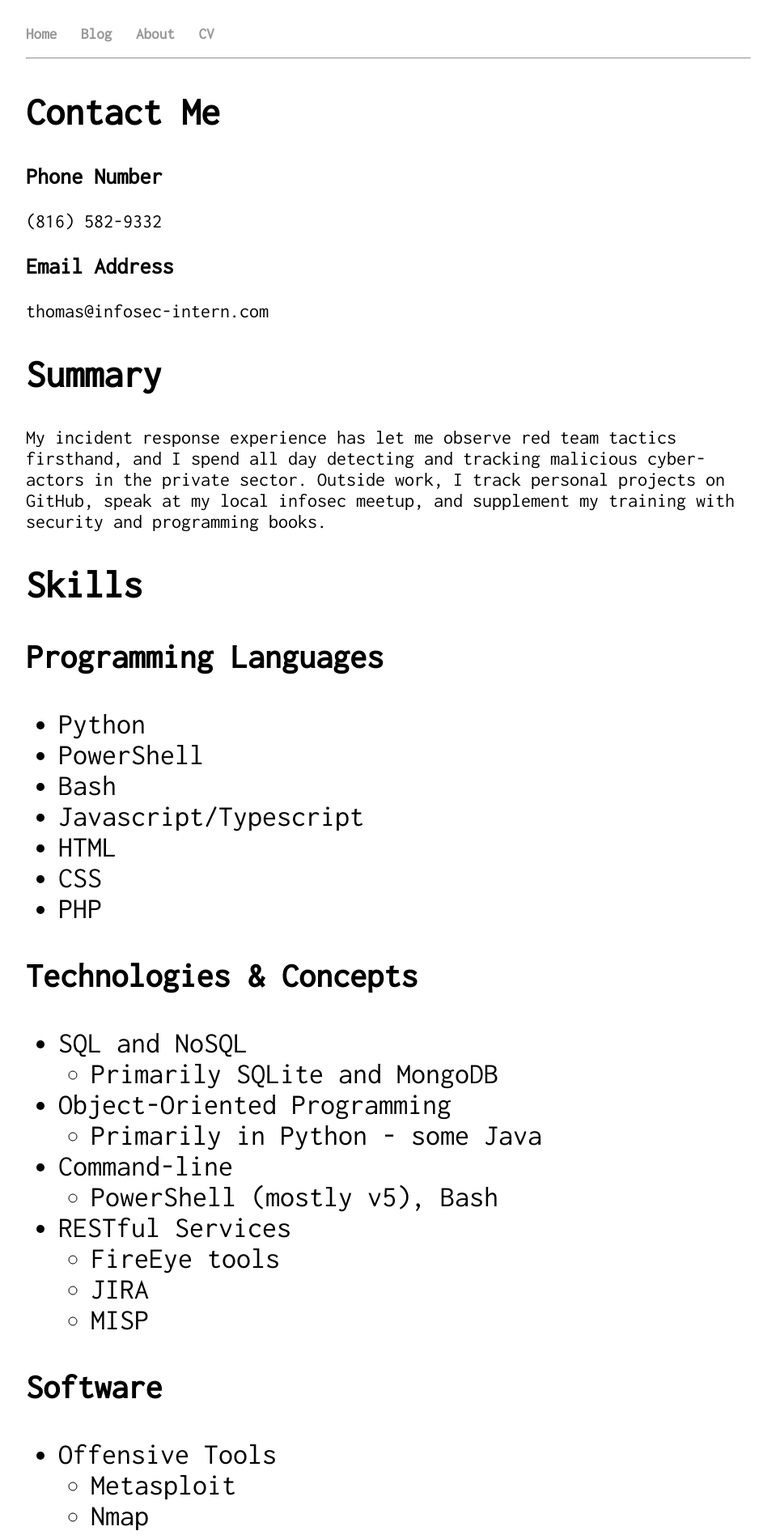
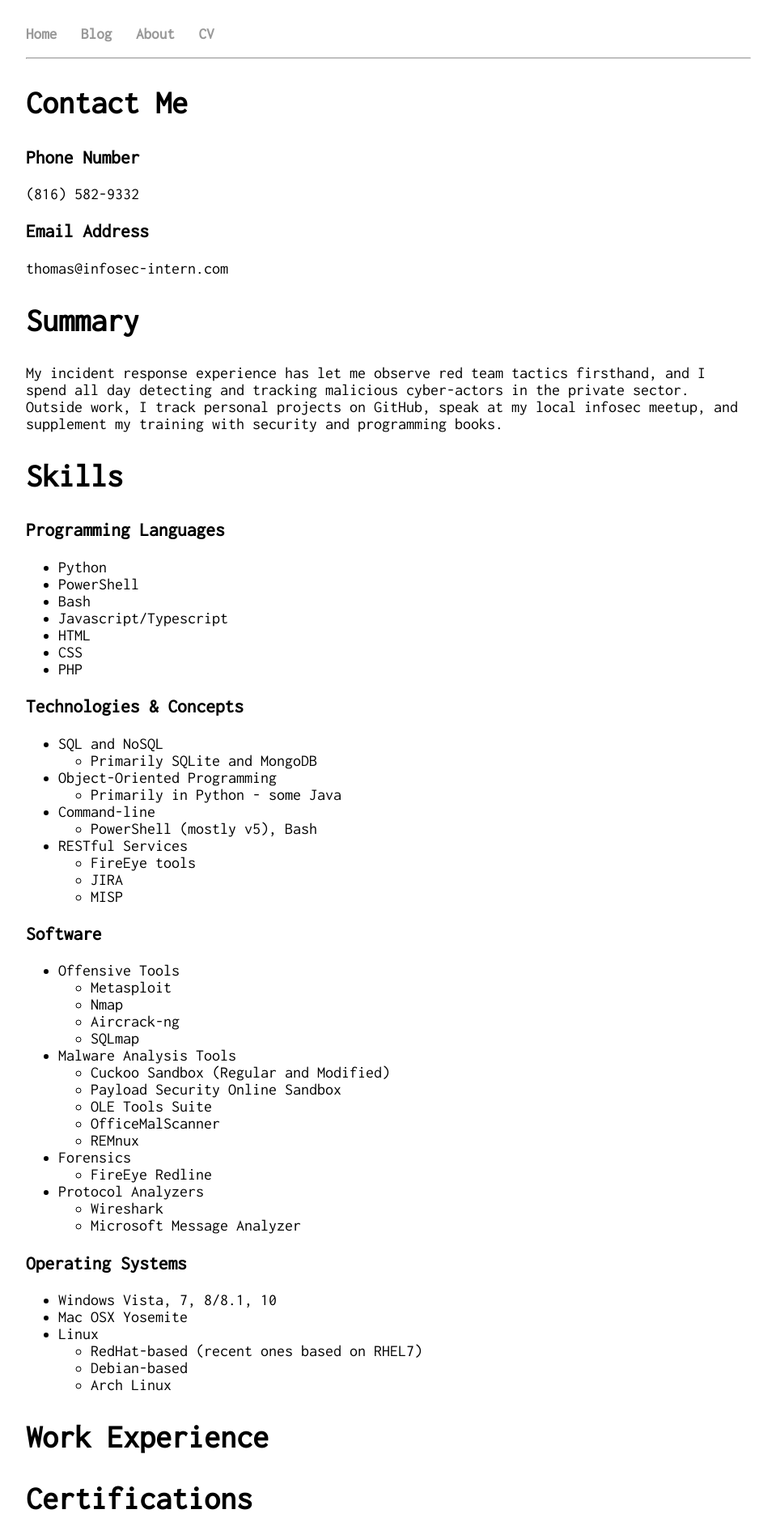
Before and after one commit to infosec-intern/infosec-intern.github.io, a Jekyll site: the page built from cv.html, in a window 1280 px wide. Shown: the top 1896 px of the page at 81% size, without its empty margins (160-1119 px from the left). Built offline with Jekyll 4.4.1, drawn with Linux system fonts in a browser that asks for light colours.

Commit message:
changed font size from relative em to static pt

```diff
--- a/cv.html
+++ b/cv.html
@@ -4,7 +4,7 @@ title: Infosec Intern CV
 ---
 <style>
     section {
-        font-size: 1.5em;
+        font-size: 15pt;
     }
     h1 {
         font-size: 2em;
```
